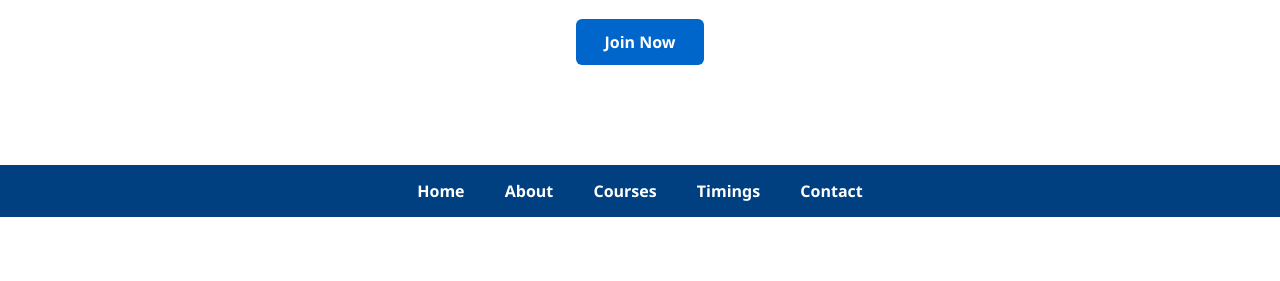
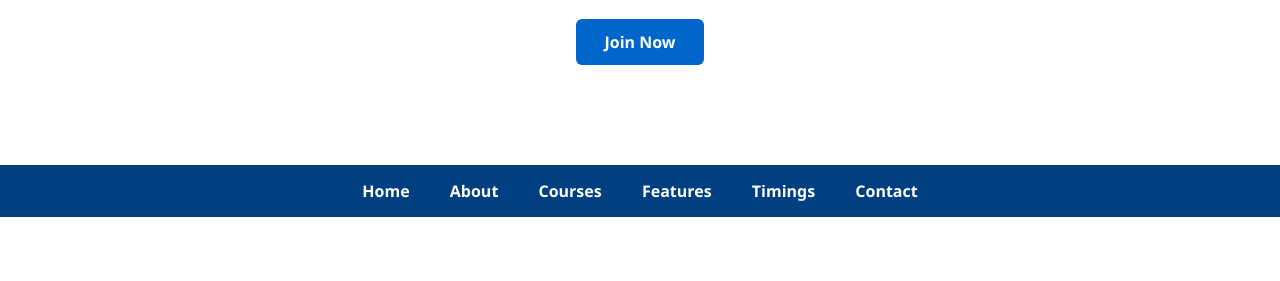
Before and after one commit to SkRahim1/SpokenEnglishCoaching, a plain HTML site: page index.html in a window 1280 px wide. Shown: the part 225-506 px from the top of the page. Drawn offline with Linux system fonts and the light colour scheme.

Commit message:
Update index.html

```diff
--- a/index.html
+++ b/index.html
@@ -26,6 +26,7 @@
         <li><a href="#home">Home</a></li>
         <li><a href="#about">About</a></li>
         <li><a href="#courses">Courses</a></li>
+        <li><a href="#features">Features</a></li>
         <li><a href="#timings">Timings</a></li>
         <li><a href="#contact">Contact</a></li>
       </ul>
```
